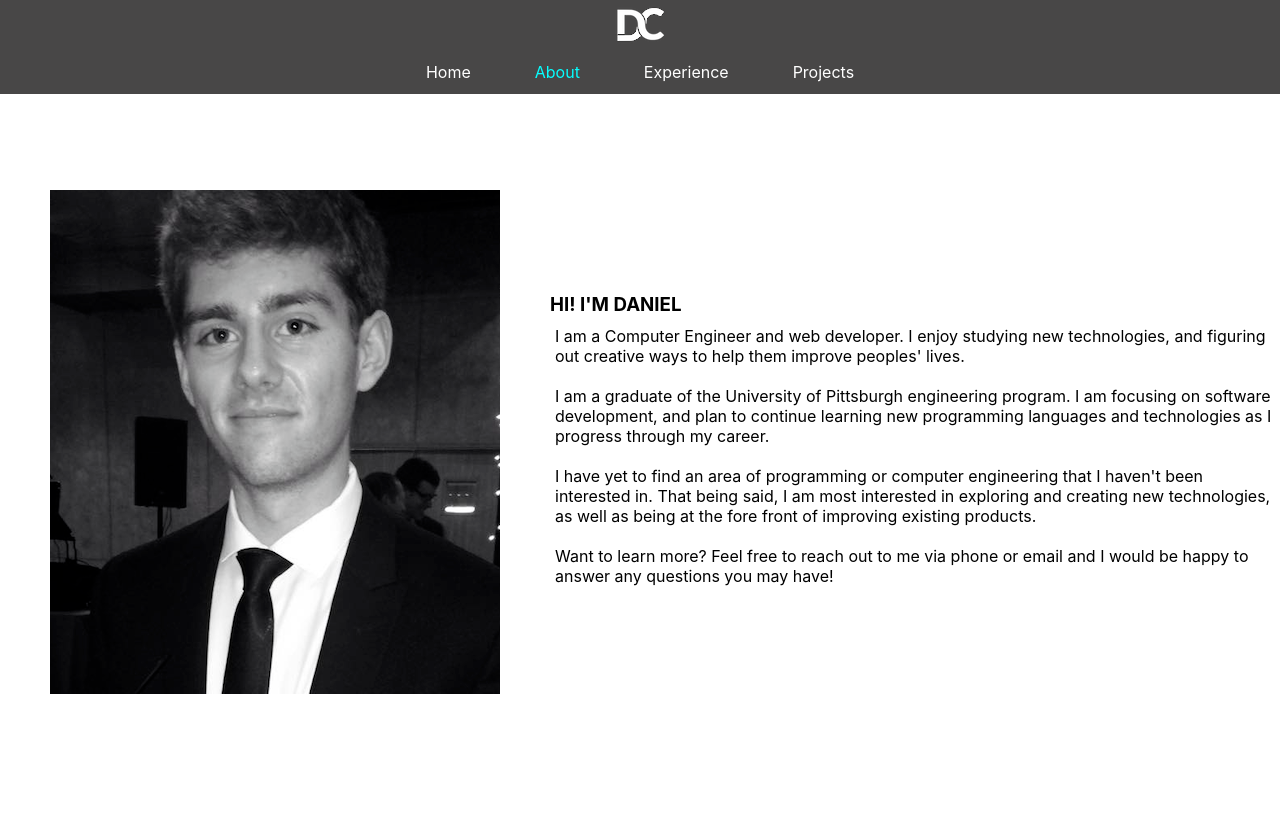
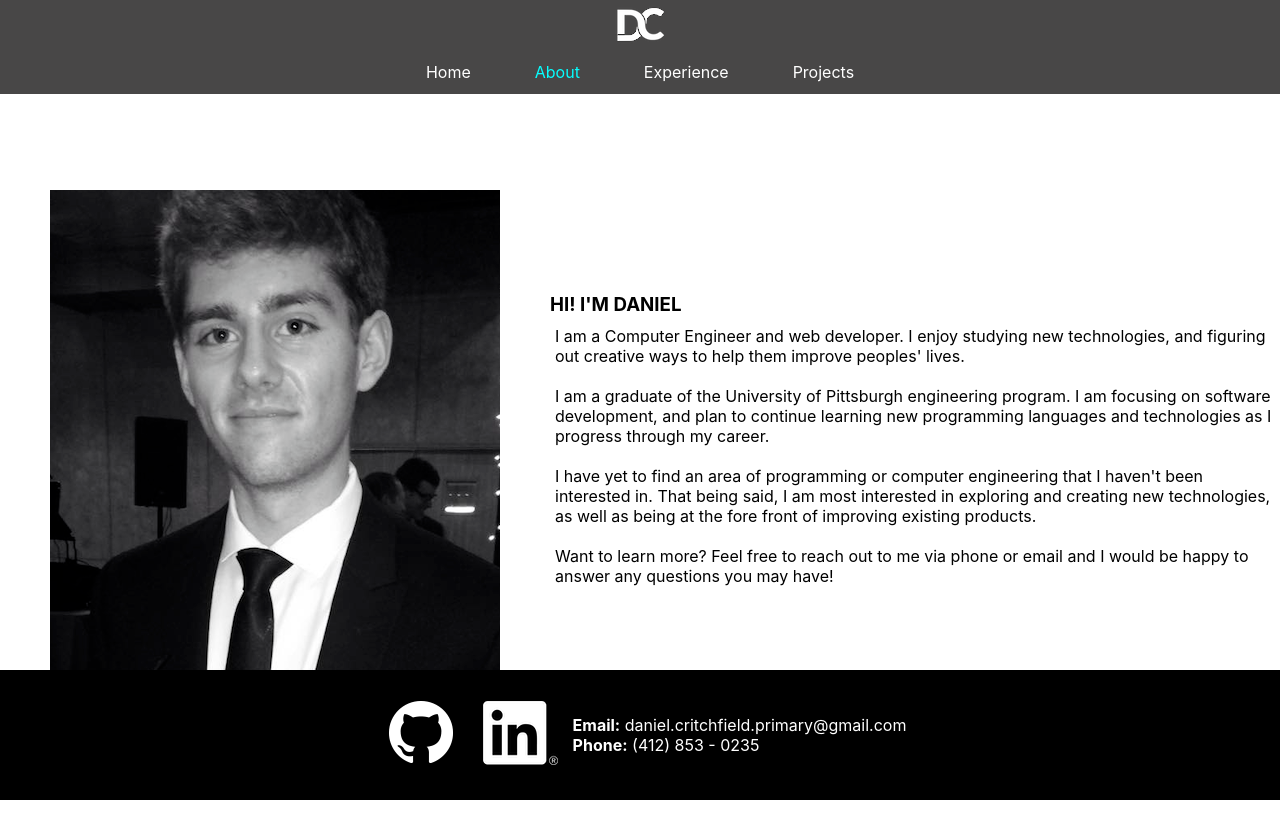
Before and after one commit to danielcritchfield95/personalwebsite, a React (Create React App) app: page /about in a window 1280 px wide. Shown: the top 838 px of the page. Built offline with nearby package versions, Linux system fonts and the light colour scheme.

Commit message:
slide in from top animation on page load

```diff
--- a/src/about/about.css
+++ b/src/about/about.css
@@ -15,3 +15,8 @@
 .AboutContent p {
     padding: 10px 5px;
 }
+
+#AboutFooter {
+    position: fixed !important;
+    bottom: 0 !important;
+}
--- a/src/about/about.js
+++ b/src/about/about.js
@@ -42,7 +42,7 @@ const About = () => {
                     </p>
                 </div>
             </div>
-            <Footer />
+            <Footer id='AboutFooter' />
         </Container>
     );
 }
--- a/src/footer/footer.js
+++ b/src/footer/footer.js
@@ -6,15 +6,15 @@ import LinkedIn from '../images/LI-In-Bug.png';
 import './footer.css';
 import './mobileFooter.css';
 
-const Footer = () => {
+const Footer = (props) => {
     return (
-        <footer className='Footer'>
+        <footer className='Footer' id={props.id} >
             <div className='LogoLinks'>
                 <div className='LogoLink'>
-                    <a href='https://github.com/danielcritchfield95' target='_blank'><img src={GitHub} /></a>
+                    <a href='https://github.com/danielcritchfield95' target='_blank' rel="noopener noreferrer"><img src={GitHub} alt='Github logo and link to github page'/></a>
                 </div>
                 <div className='LogoLink'>
-                    <a href='https://www.linkedin.com/in/daniel-critchfield-83b17b127/' target='_blank'><img src={LinkedIn} /></a>
+                    <a href='https://www.linkedin.com/in/daniel-critchfield-83b17b127/' target='_blank' rel="noopener noreferrer"><img src={LinkedIn} alt='linkedin logo and link to linkedin page'/></a>
                 </div>
             </div>
             <div>
--- a/src/home/home.css
+++ b/src/home/home.css
@@ -1,8 +1,22 @@
+@keyframes slideInFromTop {
+    0% {
+        transform: translateY(-100%);
+    }
+    100% {
+        transform: translateY(0);
+     }
+}
+
 #Home {
     display: flex;
     flex-direction: column;
     justify-content: center;
     padding-top: 200px;
+    animation-duration: 1s;
+    animation-timing-function: ease-out;
+    animation-delay: 0s;
+    animation-iteration-count: 1;
+    animation-name: slideInFromTop;
 }
 
 #HomeLogo {
--- a/src/home/home.js
+++ b/src/home/home.js
@@ -139,7 +139,7 @@ class Home extends Component {
                 <Container>
                     <div id='Intro'>
                         <div className='Item'>
-                            <img src={Me} alt='Daniel Critchfield' />
+                            <img id='Me' src={Me} alt='Daniel Critchfield' />
                         </div>
                         <div className='Item'>
                             <div className='CenteredDescription'>
--- a/src/home/mobileHome.css
+++ b/src/home/mobileHome.css
@@ -12,13 +12,23 @@
         flex-direction: column;
     }
 
+    .Item {
+        display: flex;
+        justify-content: center;
+        height: 50%;
+    }
+
     .Item img {
-        width: 100%;
-        object-fit: cover;
+        width: 70%;
+        object-fit: contain;
     }
 
     .Container {
         overflow: auto;
     }
 
+    #IntroDownArrow {
+        margin-top: 80px;
+    }
+
 }
--- a/src/navbar/navbar.css
+++ b/src/navbar/navbar.css
@@ -1,3 +1,11 @@
+@keyframes hoverAnimation {
+    0% {transform: rotate(45deg)}
+    /* 25% {transform: rotate(90deg)} */
+    /* 50% {transform: rotate(180deg)} */
+    /* 75% {transform: rotate(270deg)} */
+    100% {transform: rotate(360deg)}
+}
+
 #navbar {
     position: -webkit-sticky;
     position: sticky;
@@ -5,6 +13,11 @@
     z-index: 1;
     background-color: #454444;
     opacity: 98%;
+    animation-duration: 1s;
+    animation-timing-function: ease-out;
+    animation-delay: 0s;
+    animation-iteration-count: 1;
+    animation-name: slideInFromLeft;
 }
 
 #navItems {
@@ -33,14 +46,6 @@
     animation: hoverAnimation 1s linear;
 }
 
-@keyframes hoverAnimation {
-    0% {transform: rotate(45deg)}
-    /* 25% {transform: rotate(90deg)} */
-    /* 50% {transform: rotate(180deg)} */
-    /* 75% {transform: rotate(270deg)} */
-    100% {transform: rotate(360deg)}
-}
-
 .Logo:hover {
     cursor: pointer;
 }
```
